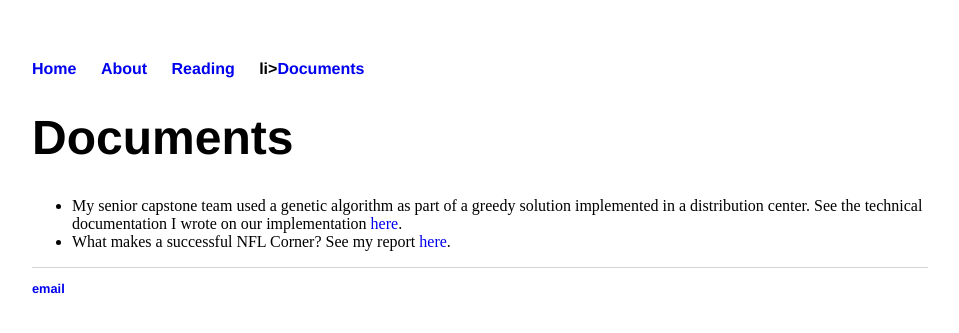
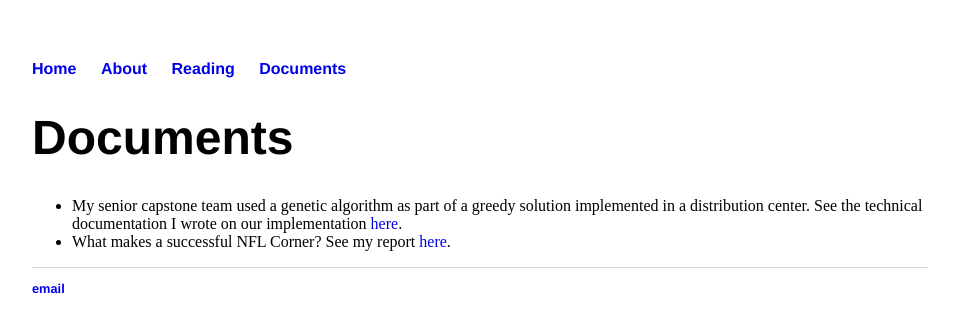
Before and after one commit to ved-mohan/ved-mohan.github.io, a Jekyll site: the page built from Work/index.html, in a window 1280 px wide. Shown: the top 333 px of the page, without its empty margins (160-1119 px from the left). Built offline with Jekyll 4.4.1, drawn with Linux system fonts in a browser that asks for light colours.

Commit message:
Functionality: Fixed typo in work samples tab Comments:

```diff
--- a/_layouts/default.html
+++ b/_layouts/default.html
@@ -21,7 +21,7 @@
 <!--	        		<li><a href="/cv">CV</a></li>-->
 <!--	        		<li><a href="/blog">Reading</a></li>-->
 					<li><a href="/Reading">Reading</a></li>
-					li><a href="/Work">Documents</a></li>
+					<li><a href="/Work">Documents</a></li>
 	    		</ul>
 			</nav>
 			<div class="container">
```
